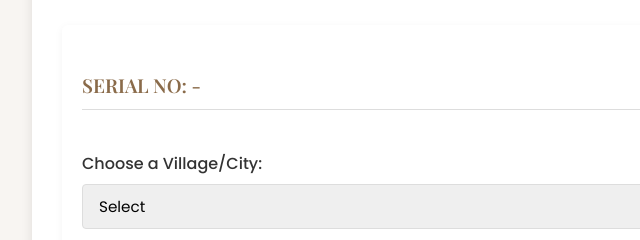
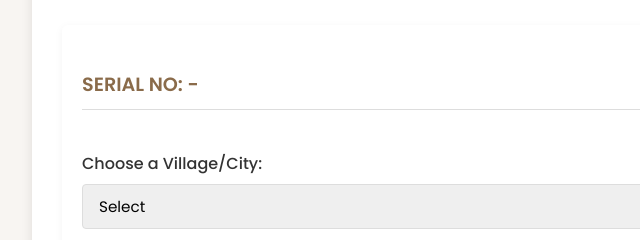
Before and after one commit to Zzz1750/Heritage-Property-Smart-Register, a website: page form.html in a window 1280 px wide. Shown: the part 121-361 px from the top of the page, 158-798 px from the left. Drawn offline with nearby package versions, Linux system fonts and the light colour scheme.

Commit message:
Font fix

```diff
--- a/form.html
+++ b/form.html
@@ -356,7 +356,7 @@
         <form id="heritageForm">
 
             <div class="form-section">
-                <h2 id="serial_number_display">SERIAL NO: -</h2>
+                <h2 id="serial_number_display" style="font-family: 'Poppins', sans-serif;">SERIAL NO: -</h2>
                 <input type="hidden" id="serial_number" name="serial_number">
                 <br>
                 <label for="village_city">Choose a Village/City:</label>
```
